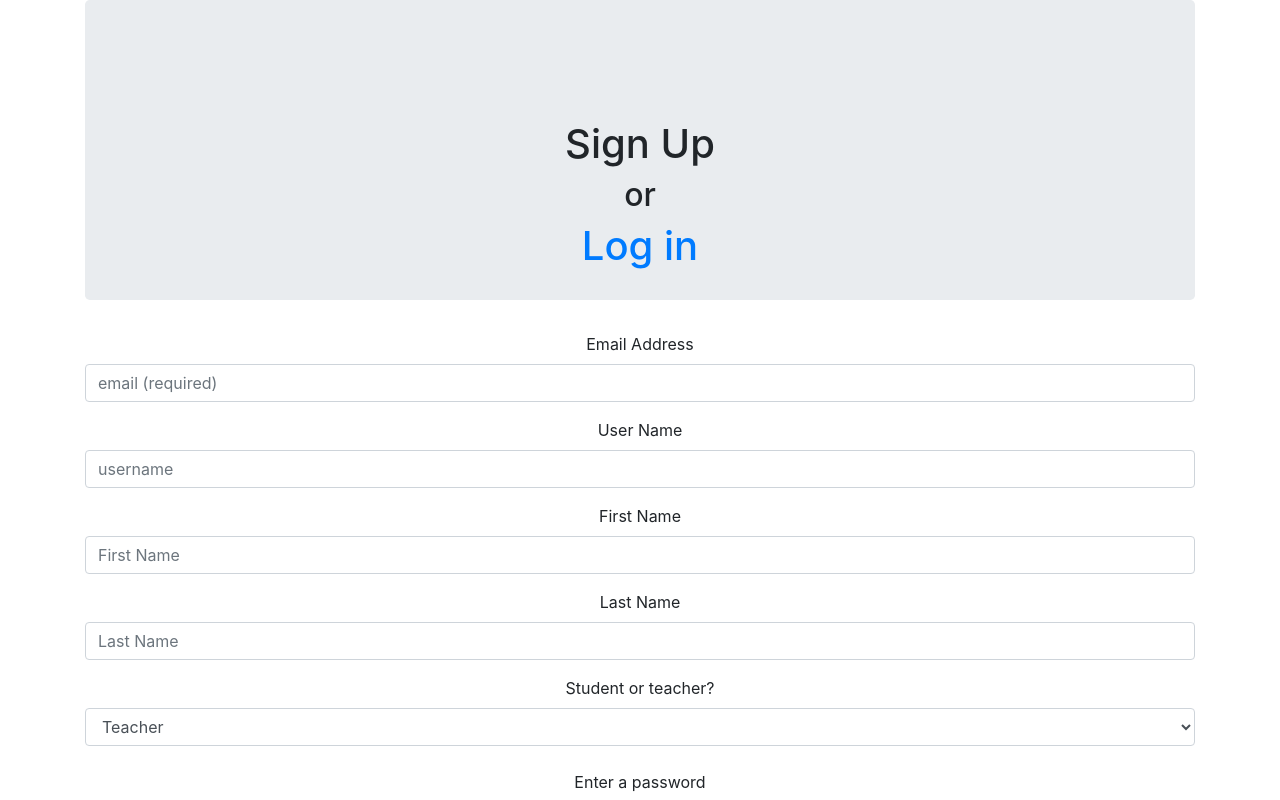
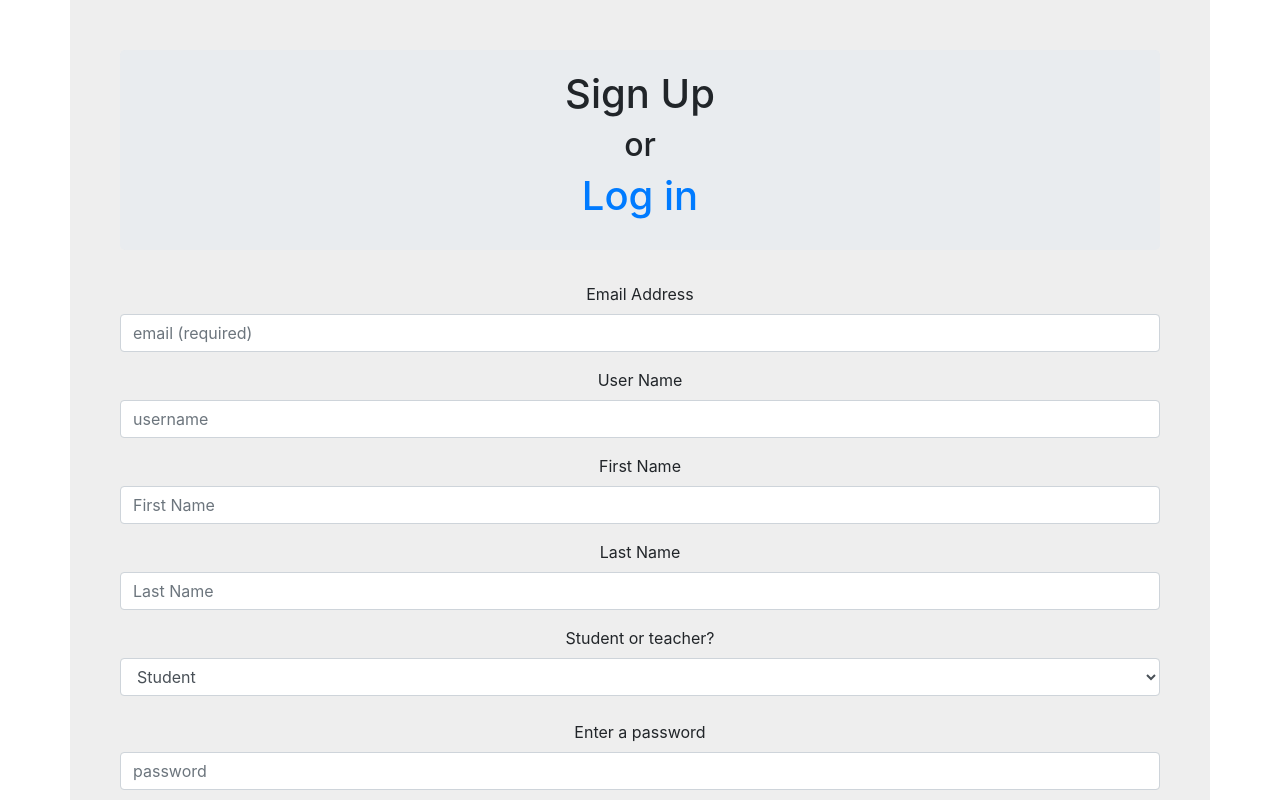
Before and after one commit to NicciMoyer/Project3, a React (Create React App) app in the folder client/: page / in a window 1280 px wide. Shown: the top 800 px of the page. Built offline with nearby package versions, Linux system fonts and the light colour scheme; the HTML template or start-up script is replaced by a standard one.

Commit message:
styling on signup/login form

```diff
--- a/client/src/App.css
+++ b/client/src/App.css
@@ -28,9 +28,7 @@
   color: #61dafb;
 }
 
-span{
-  text-align: left;
-}
+
 
 @keyframes App-logo-spin {
   from {
--- a/client/src/components/Form/index.js
+++ b/client/src/components/Form/index.js
@@ -14,7 +14,7 @@ export function YesNo(props) {
   return(
   <div classname="form-group">
     <label for={props.name}>{props.label}</label>
-    <select className="form-control" {...props}>
+    <select className="form-control" value={props.option2} {...props}>
       <option>{props.option1}</option>
       <option>{props.option2}</option>
     </select>
--- a/client/src/components/Grid/index.js
+++ b/client/src/components/Grid/index.js
@@ -1,4 +1,5 @@
 import React from "react";
+import "./style.css"
 
 // Exporting the Container, Row, and Col components from this file
 
--- /dev/null
+++ b/client/src/components/Grid/style.css
@@ -0,0 +1,5 @@
+.container{
+    background-color:#EEEEEE;
+    height: 100%;
+    padding: 50px;
+}
--- a/client/src/components/Jumbotron/index.js
+++ b/client/src/components/Jumbotron/index.js
@@ -3,7 +3,7 @@ import React from "react";
 function Jumbotron({ children }) {
   return (
     <div
-      style={{ height: 300, clear: "both", paddingTop: 120, textAlign: "center" }}
+      style={{ height: 200, clear: "both", paddingTop: 20, textAlign: "center" }}
       className="jumbotron"
     >
       {children}
--- a/client/src/pages/Signup.js
+++ b/client/src/pages/Signup.js
@@ -49,25 +49,25 @@ function Signup(){
       <form>
             <Input
             onChange={handleInputChange}
-            id="email"
+            name="email"
             placeholder="email (required)"
             label="Email Address"
             />
             <Input
             onChange={handleInputChange}
-            id="userName"
+            name="userName"
             placeholder="username"
             label="User Name"
             />
             <Input
             onChange={handleInputChange}
-            id="firstName"
+            name="firstName"
             placeholder="First Name"
             label="First Name"
             />
             <Input
             onChange={handleInputChange}
-            id="lastName"
+            name="lastName"
             placeholder="Last Name"
             label="Last Name"
             />
@@ -75,29 +75,29 @@ function Signup(){
             option1="Teacher"
             option2="Student"
             onChange={handleInputChange}
-            id="isTeacher"
-            placeholder="teacher(Y/N)"
+            name="isTeacher"
             label="Student or teacher?"
             />
             <br/>
             <PasswordInput
             onChange={handleInputChange}
-            id="password"
+            name="password"
             placeholder="password"
             label="Enter a password"
             />
             <PasswordInput
             onChange={handleInputChange}
-            id="password2"
+            name="password2"
             placeholder="enter password again"
             label="Enter password again"
             />
-                <FormBtn
-                disabled={!(formObject.email && formObject.userName && formObject.firstName &&formObject.lastName && formObject.isTeacher && formObject.password && formObject.password2)}
+            <FormBtn
+                disabled={!(formObject.email && formObject.userName && formObject.firstName &&formObject.lastName  && formObject.password && formObject.password2)}
                 onClick={handleFormSubmit}
               >Sign Up</FormBtn>
+
+      <div className="errorBox">{errState}</div>
       </form>
-      <div className="errorBox">{errState}</div>
       </Container>
 
     )
```
